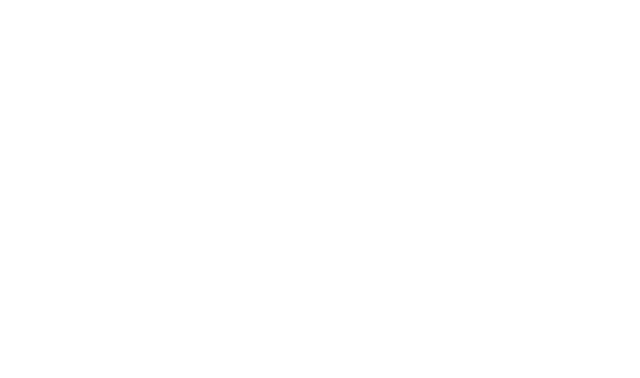
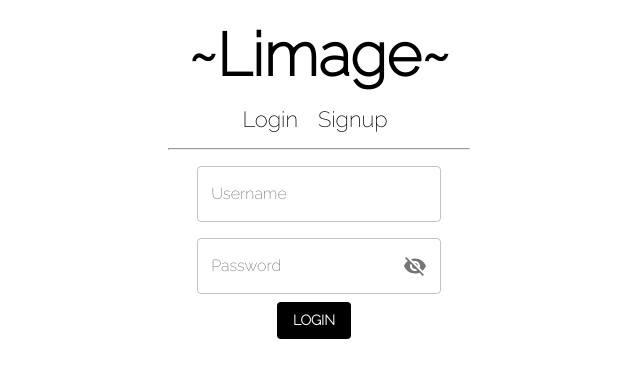
Before and after one commit to rishivijayv/limage-frontend, a React (Create React App) app: page /profile in a window 1280 px wide. Shown: the top 378 px of the page, without its empty margins (321-961 px from the left). Built offline with nearby package versions, Linux system fonts and the light colour scheme.

Commit message:
Changed landing page route to remove need for redirection

```diff
--- a/src/App.js
+++ b/src/App.js
@@ -1,7 +1,6 @@
 import {
   BrowserRouter as Router,
   Route,
-  Redirect,
   Switch
 } from 'react-router-dom';
 import Landing from './Landing/Landing';
@@ -67,11 +66,8 @@
           <Route path="/profile/:username">
             <User />
           </Route>
-          <Route path="/home">
+          <Route path="/">
             <Landing />
-          </Route>
-          <Route exact path="/">
-            <Redirect to="/home" />
           </Route>
         </Switch>
       </Router>
--- a/src/Landing/Landing.js
+++ b/src/Landing/Landing.js
@@ -1,29 +1,26 @@
 import {
     Route,
-    Switch,
-    Router,
-    useRouteMatch
+    Switch
 } from 'react-router-dom';
 import Heading from '../Utilities/Heading';
 import Login from './Login/Login'
 import { makeStyles } from '@material-ui/core/styles';
 
 const useStyles = makeStyles((theme) => ({
-    container: theme.custom.centerContainer
+    container: theme.custom.centerContainer,
 }))
 
-function Landing(props){
+function Landing(){
     const classes = useStyles();
     const title = "~Limage~";
-    const match = useRouteMatch();
 
     const landingLinks = [
         {
-            url: `${match.url}`,
+            url: '/',
             display: "Login"
         },
         {
-            url: `${match.url}/signup`,
+            url: '/signup',
             display: "Signup"
         }
     ];
@@ -34,10 +31,10 @@
 
 
             <Switch>
-                <Route path={`${match.path}/signup`}>
+                <Route path="/signup">
                     <h2>Signup coming soon!</h2>
                 </Route>
-                <Route path={`${match.path}`}>
+                <Route path="/">
                     <Login />
                 </Route>
             </Switch>
```
